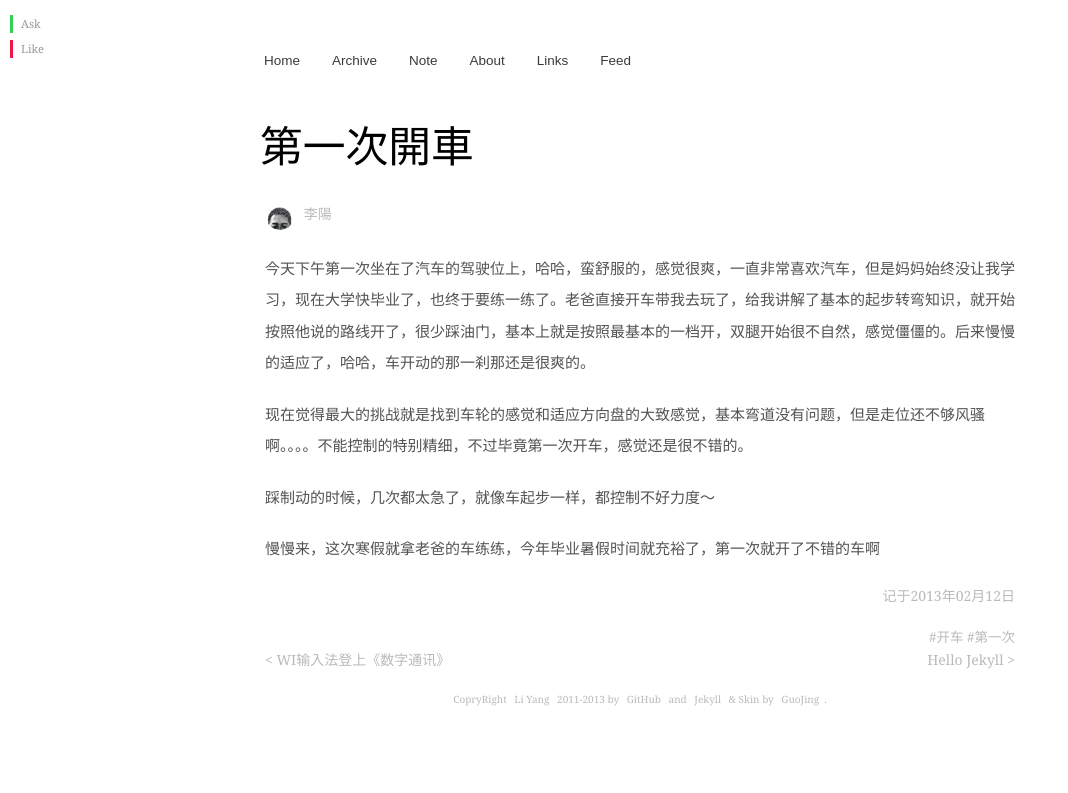
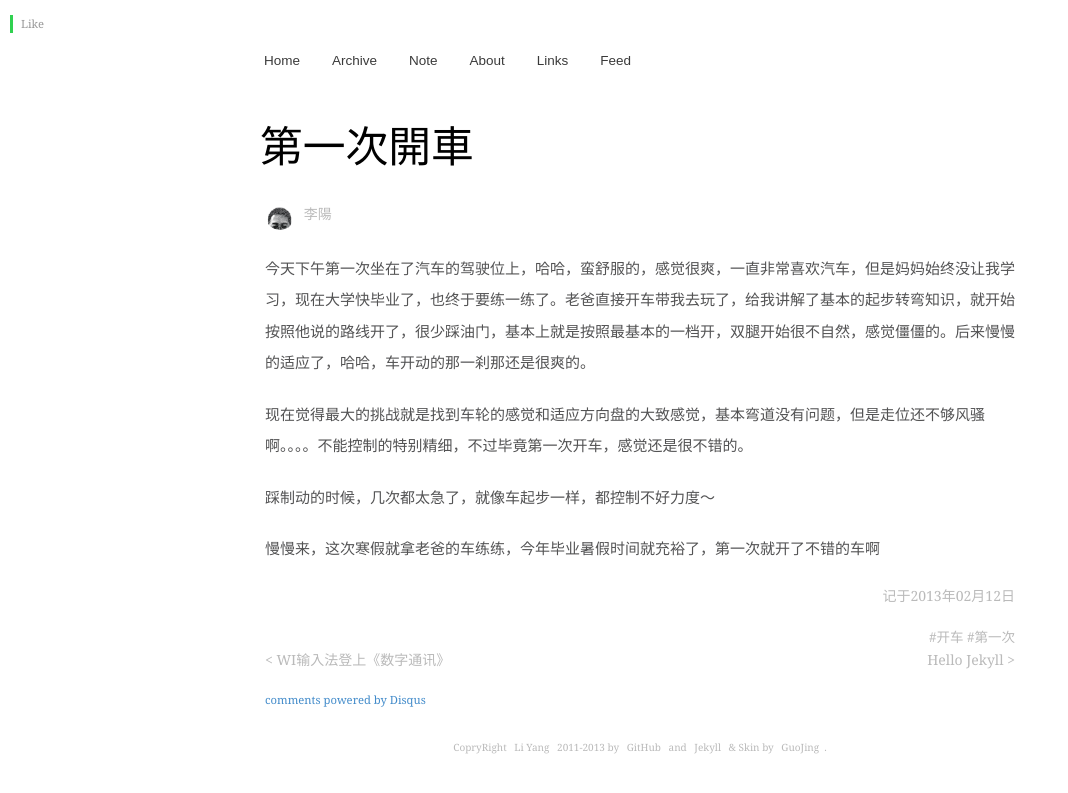
Before and after one commit to leeon/leeon.github.com, a Jekyll site: the page built from _posts/log/2013-02-12-first-drive.md, in a window 1280 px wide. Shown: the top 793 px of the page, without its empty margins (0-1068 px from the left). Built offline with Jekyll 4.4.1, drawn with Linux system fonts in a browser that asks for light colours; Markdown is read by kramdown in place of the engine named in the settings; comment, search, counter and statistics services are not loaded.

Commit message:
添加disqus

```diff
--- a/_layouts/post.html
+++ b/_layouts/post.html
@@ -73,10 +73,31 @@
 
 </div>
 
+<!--disqus Start-->
+    <div id="disqus_thread"></div>
+    <script type="text/javascript">
+        /* * * CONFIGURATION VARIABLES: EDIT BEFORE PASTING INTO YOUR WEBPAGE * * */
+        var disqus_shortname = 'octsky'; // required: replace example with your forum shortname
+
+        /* * * DON'T EDIT BELOW THIS LINE * * */
+        (function() {
+            var dsq = document.createElement('script'); dsq.type = 'text/javascript'; dsq.async = true;
+            dsq.src = '//' + disqus_shortname + '.disqus.com/embed.js';
+            (document.getElementsByTagName('head')[0] || document.getElementsByTagName('body')[0]).appendChild(dsq);
+        })();
+    </script>
+    <noscript>Please enable JavaScript to view the <a href="http://disqus.com/?ref_noscript">comments powered by Disqus.</a></noscript>
+    <a href="http://disqus.com" class="dsq-brlink">comments powered by <span class="logo-disqus">Disqus</span></a>
+
+<!--disqus END-->
+
+<!--google image avatar-->
+<a href="https://plus.google.com/u/0/116611495107032888078/?rel=author"></a>
+
 <!--share box-->
 <a href="http://www.jiathis.com/share/" class="blog-top affix jiathis">Like</a>
-<script type="text/javascript" src="http://v1.jiathis.com/code/jia.js" charset="utf-8"></script>
-<a href="http://ask.fm/octsky" target=_blank class="blog-top ask" >Ask</a>
+<!-- <script type="text/javascript" src="http://v1.jiathis.com/code/jia.js" charset="utf-8"></script>
+<a href="http://ask.fm/octsky" target=_blank class="blog-top ask" >Ask</a>  -->
 {% include footer.html %}
 
 </div>
--- a/style/style.css
+++ b/style/style.css
@@ -128,9 +128,9 @@ img {
   }
    .blog-top.affix {
     position: fixed;
-    border-left: 3px solid rgba(235, 25, 75, 1);
+    border-left: 3px solid rgba(48, 209, 80, 1);
     left:  10px;
-    top: 40px;
+    top: 15px;
   }
    .blog-top.ask {
     position: fixed;
```
